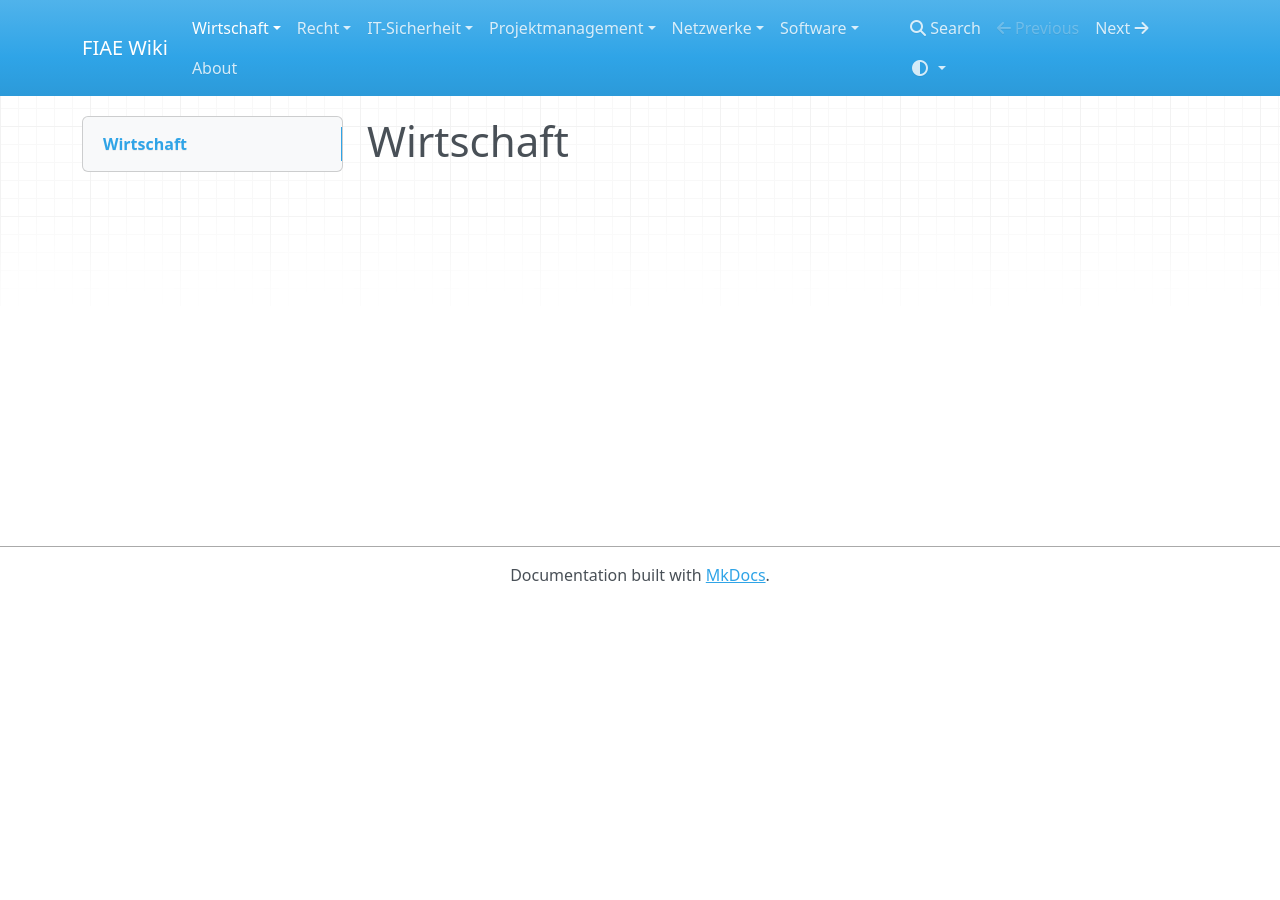
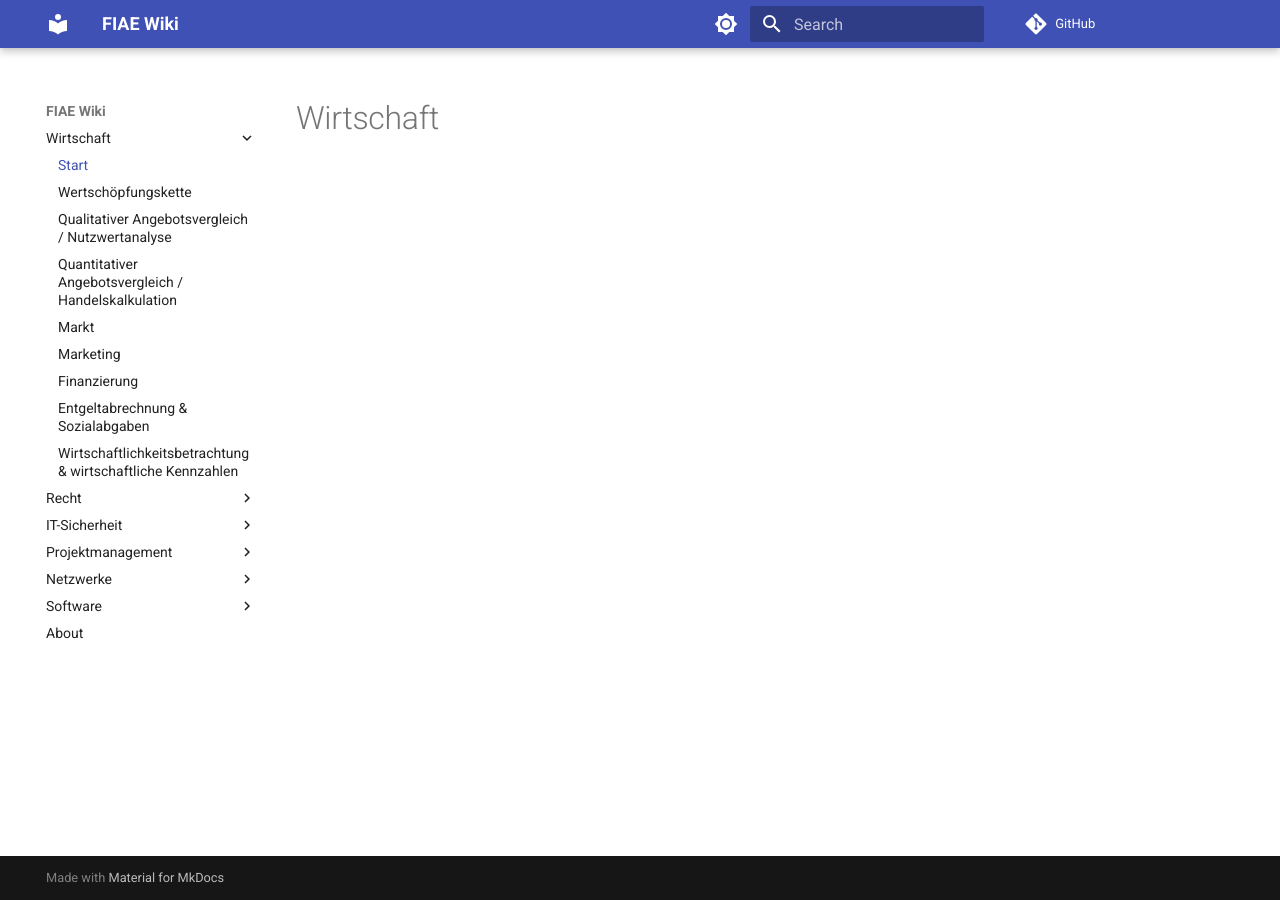
Before and after one commit to discohagen/FIAE, an MkDocs documentation site: the page built from docs/wirtschaft/index.md, in a window 1280 px wide. Built offline with MkDocs 1.6.1 and Material for MkDocs 9.7.7, drawn with Linux system fonts in a browser that asks for light colours; nearby versions of some CDN libraries; a script that is not in the unit is left out; comment, search, counter and statistics services are not loaded; some of the changed lines change nothing that is shown.

Commit message:
add material theme and mathjax extension

```diff
--- /dev/null
+++ b/docs/javascripts/mathjax.js
@@ -0,0 +1,7 @@
+window.MathJax = {
+  tex: {
+    inlineMath: [["\\(", "\\)"]],
+    displayMath: [["\\[", "\\]"]],
+    processEscapes: true,
+  },
+};
--- a/mkdocs.yml
+++ b/mkdocs.yml
@@ -1,29 +1,50 @@
 site_name: FIAE Wiki
+site_description: Description
+site_author: Leon Ziegenhagen
+
+repo_url: https://github.com/discohagen/FIAE
+edit_uri: ""
+
+markdown_extensions:
+  - pymdownx.arithmatex:
+      generic: true
+
+extra_javascript:
+  - javascripts/mathjax.js
+  - https://cdn.jsdelivr.net/npm/mathjax@4/tex-mml-chtml.js
 
 theme:
-  name: mkdocs
-  color_mode: auto
-  user_color_mode_toggle: color_mode
-
+  name: material
+  features:
+    - navigation.instant
+  palette:
+    - scheme: default
+      toggle:
+        icon: material/brightness-7
+        name: Switch to dark mode
+    - scheme: slate
+      toggle:
+        icon: material/brightness-4
+        name: Switch to light mode
 nav:
   - Wirtschaft:
-    - wirtschaft/index.md
-    - Wertschöpfungskette: wirtschaft/wertschoepfungskette.md
-    - Qualitativer Angebotsvergleich / Nutzwertanalyse: wirtschaft/nutzwertanalyse.md
-    - Quantitativer Angebotsvergleich / Handelskalkulation: wirtschaft/handelskalkulation.md
-    - Markt: wirtschaft/markt.md
-    - Marketing: wirtschaft/marketing.md
-    - Finanzierung: wirtschaft/finanzierung.md
-    - Entgeltabrechnung & Sozialabgaben: wirtschaft/entgeltabrechnung.md
-    - Wirtschaftlichkeitsbetrachtung & wirtschaftliche Kennzahlen: wirtschaft/wirtschaftlichkeit.md
+      - Start: wirtschaft/index.md
+      - Wertschöpfungskette: wirtschaft/wertschoepfungskette.md
+      - Qualitativer Angebotsvergleich / Nutzwertanalyse: wirtschaft/nutzwertanalyse.md
+      - Quantitativer Angebotsvergleich / Handelskalkulation: wirtschaft/handelskalkulation.md
+      - Markt: wirtschaft/markt.md
+      - Marketing: wirtschaft/marketing.md
+      - Finanzierung: wirtschaft/finanzierung.md
+      - Entgeltabrechnung & Sozialabgaben: wirtschaft/entgeltabrechnung.md
+      - Wirtschaftlichkeitsbetrachtung & wirtschaftliche Kennzahlen: wirtschaft/wirtschaftlichkeit.md
   - Recht:
-    - recht/index.md
+      - Start: recht/index.md
   - IT-Sicherheit:
-    - it-sicherheit/index.md
+      - Start: it-sicherheit/index.md
   - Projektmanagement:
-    - projektmanagement/index.md
+      - Start: projektmanagement/index.md
   - Netzwerke:
-    - netzwerke/index.md
+      - Start: netzwerke/index.md
   - Software:
-    - software/index.md
+      - Start: software/index.md
   - about.md
```
